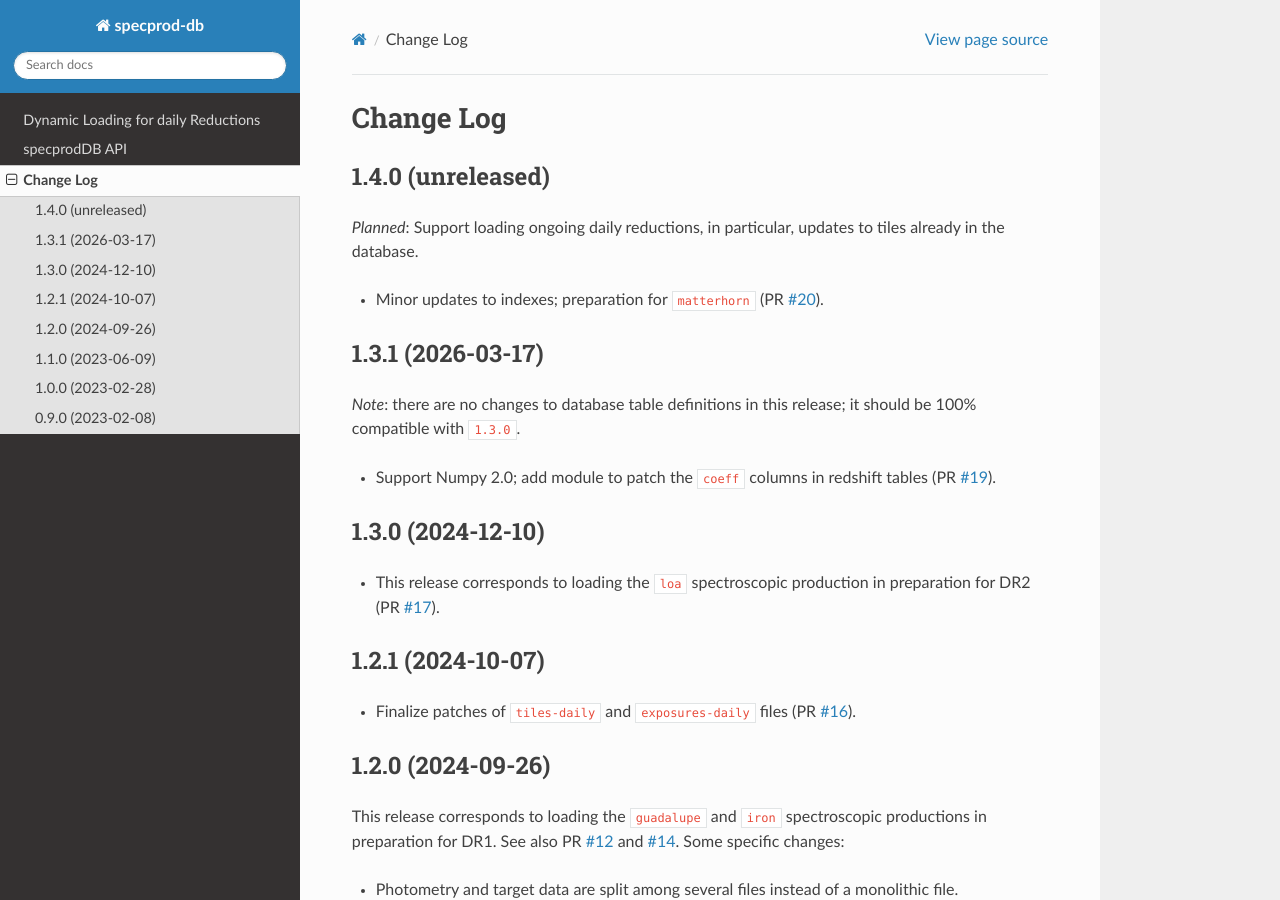
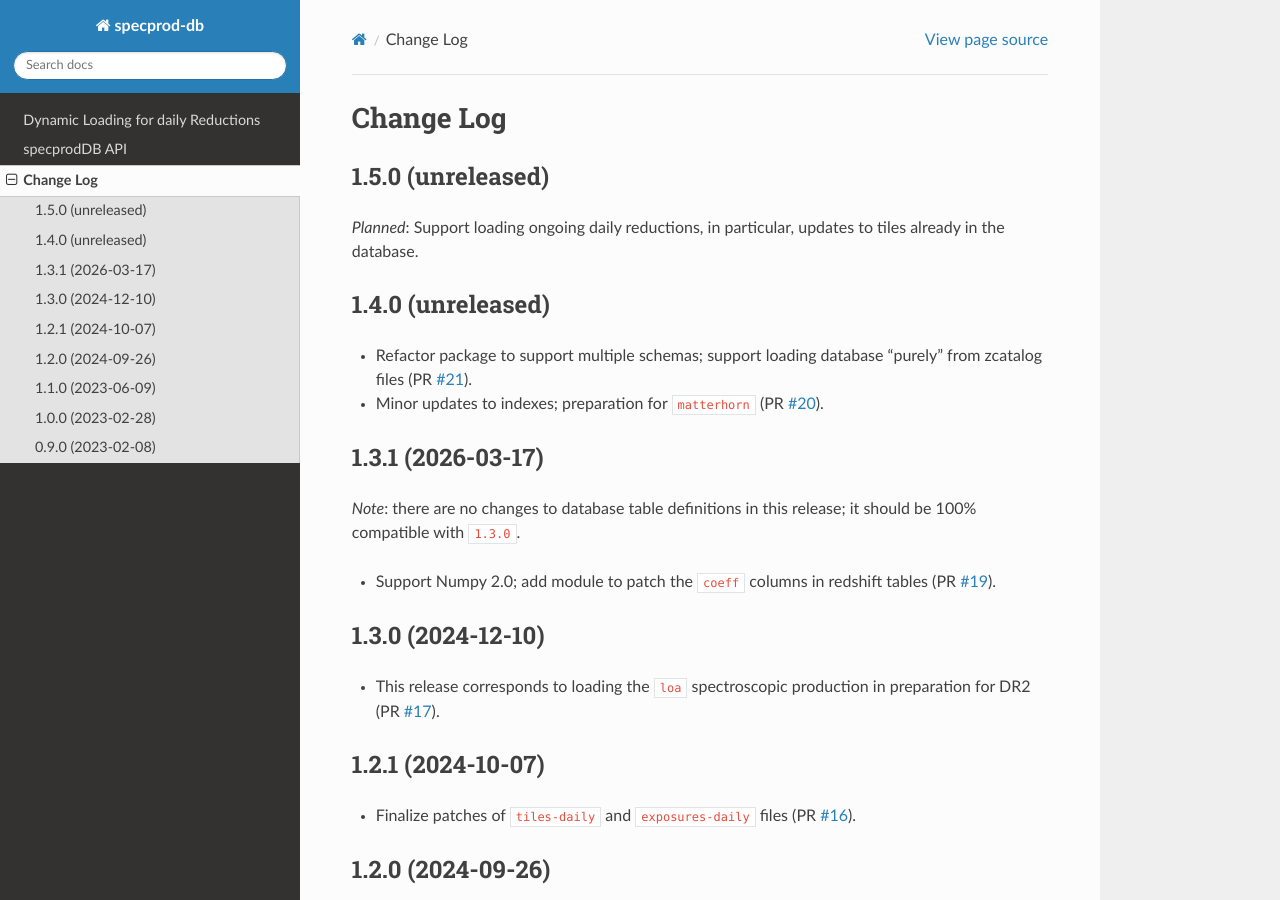
Before and after one commit to desihub/specprod-db, a Sphinx documentation site: the page built from doc/changes.rst, in a window 1280 px wide and 900 px high. Built offline with Sphinx 7.4.7 and the Read the Docs theme 3.1.0, drawn with Linux system fonts in a browser that asks for light colours.

Commit message:
update change log

```diff
--- a/doc/changes.rst
+++ b/doc/changes.rst
@@ -2,15 +2,21 @@
 Change Log
 ==========
 
-1.4.0 (unreleased)
+1.5.0 (unreleased)
 ------------------
 
 *Planned*: Support loading ongoing daily reductions, in particular, updates
 to tiles already in the database.
 
+1.4.0 (unreleased)
+------------------
+
+* Refactor package to support multiple schemas; support loading database
+  "purely" from zcatalog files (PR `#21`_).
 * Minor updates to indexes; preparation for ``matterhorn`` (PR `#20`_).
 
 .. _`#20`: https://github.com/desihub/specprod-db/pull/20
+.. _`#21`: https://github.com/desihub/specprod-db/pull/21
 
 1.3.1 (2026-03-17)
 ------------------
--- a/py/specprodDB/_version.py
+++ b/py/specprodDB/_version.py
@@ -1 +1 @@
-__version__ = '1.4.0.dev296'
+__version__ = '1.4.0.dev357'
```
